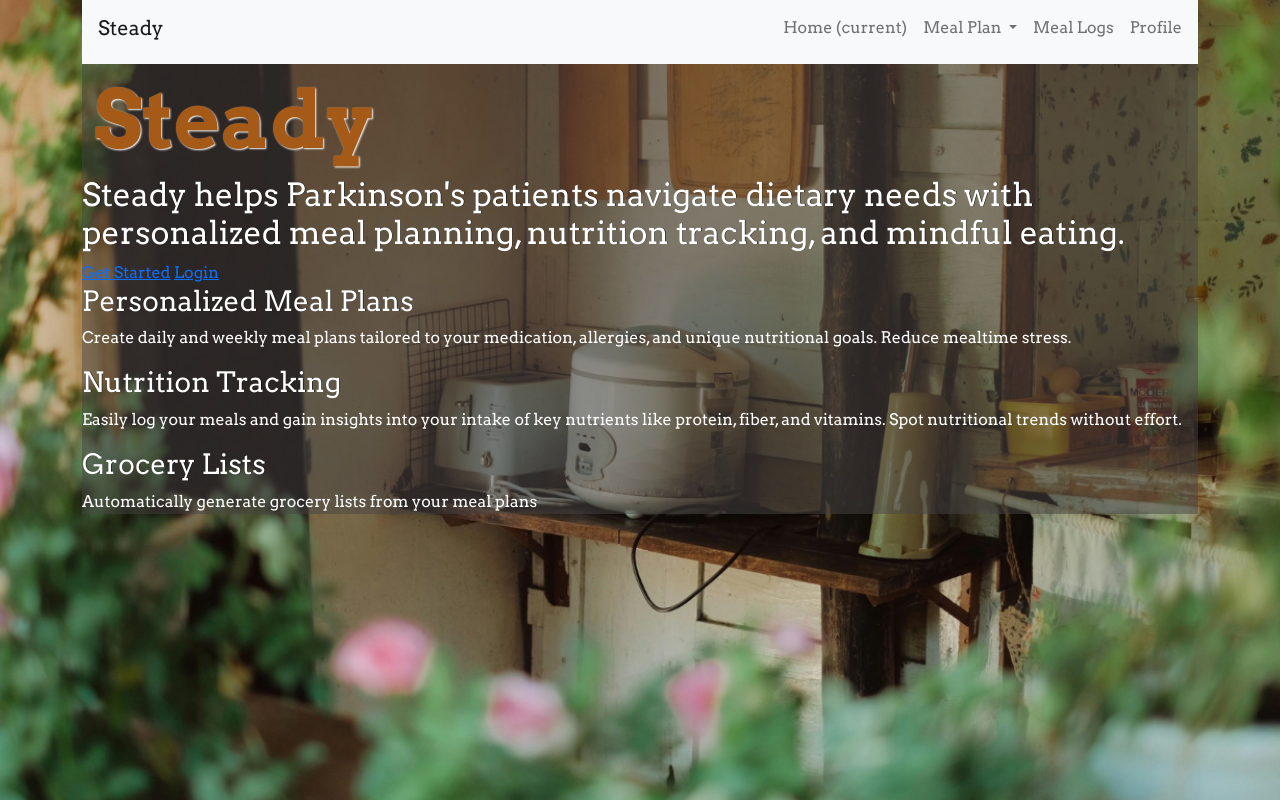
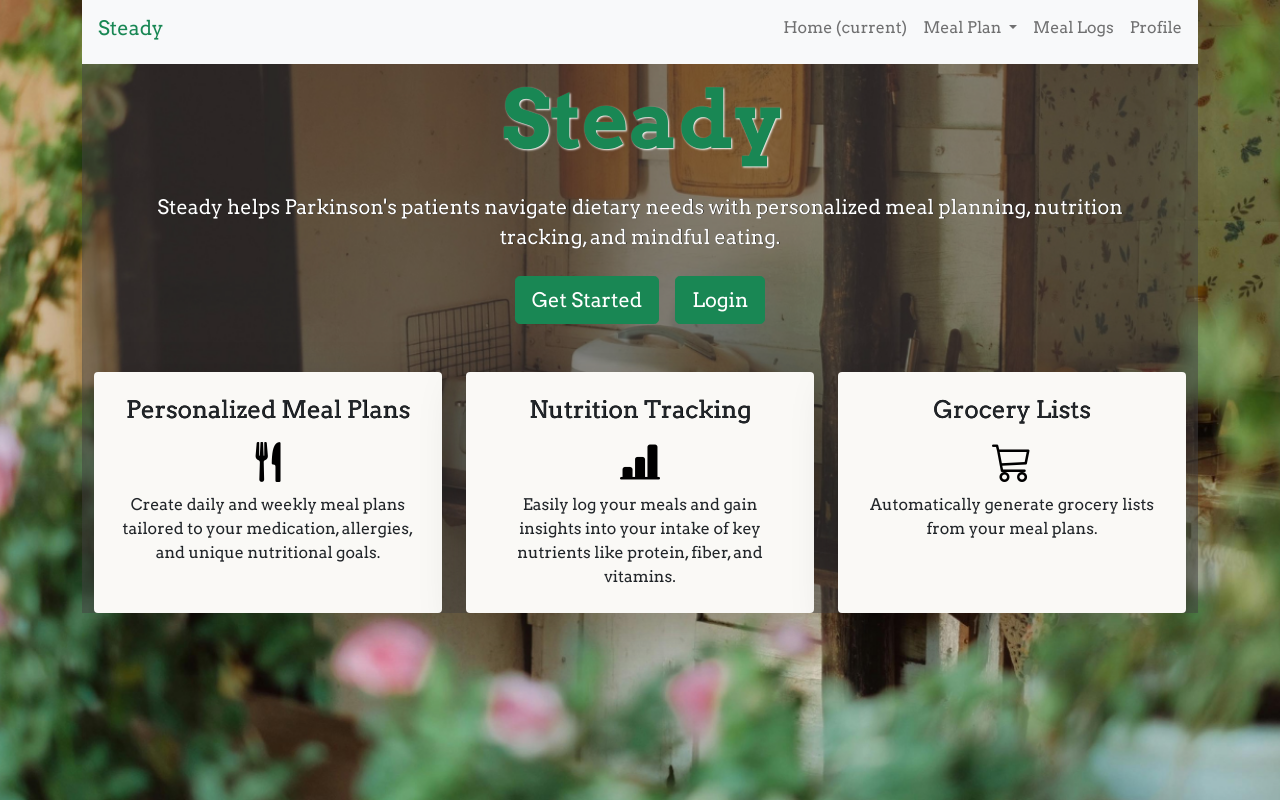
Before and after one commit to ch7oe/Steady, a Flask app: page / in a window 1280 px wide. Run offline with Flask 3, Linux system fonts and the light colour scheme.

Commit message:
put each day for meal plan and its meals in cards and button to edit meal plan. also added cards for features and made homepage more appealing

```diff
--- a/templates/base.html
+++ b/templates/base.html
@@ -8,6 +8,8 @@
     <!-- link for style/get uniform style through app -->
     <!-- bootstrap css -->
         <link href="https://cdn.jsdelivr.net/npm/bootstrap@5.0.1/dist/css/bootstrap.min.css" rel="stylesheet" integrity="sha384-+0n0xVW2eSR5OomGNYDnhzAbDsOXxcvSN1TPprVMTNDbiYZCxYbOOl7+AMvyTG2x" crossorigin="anonymous">
+    <!-- bootstrap icons CDN -->
+        <link rel="stylesheet" href="https://cdn.jsdelivr.net/npm/bootstrap-icons@1.13.1/font/bootstrap-icons.min.css">
     <!-- google fonts -->
         <link rel="preconnect" href="https://fonts.googleapis.com">
         <link rel="preconnect" href="https://fonts.gstatic.com" crossorigin>
@@ -22,7 +24,7 @@
         <div style="background-color: rgba(71, 68, 68, 0.5)!important;">
 
             <nav class="navbar navbar-expand-sm navbar-light bg-light">
-                <a class="navbar-brand mb-2 ms-2" href="/" style="margin: 0px 16px 8px 16px!important;">Steady</a>
+                <a class="navbar-brand mb-2 ms-2 text-success fw-semibold" href="/" style="margin: 0px 16px 8px 16px!important;">Steady</a>
                 <button
                     class="navbar-toggler"
                     type="button"
--- a/templates/homepage.html
+++ b/templates/homepage.html
@@ -2,22 +2,57 @@
 {% block title %}Steady{% endblock %}
 
 {% block body %}
-    <h1 class="display-4" id="homepage-title">Steady</h1>
+    <div>
+        <div>
+            <h1 class="display-3 fw-bold mb-4 text-center text-success" id="homepage-title">Steady</h1>
+        </div>
 
-    <h2 class="homepage-app-intro">Steady helps Parkinson's patients navigate dietary needs with personalized meal planning, nutrition tracking, and mindful eating.</h2>
+        <p class="homepage-app-intro lead fw-semibold mb-4 px-5 text-center">Steady helps Parkinson's patients navigate dietary needs with personalized meal planning, nutrition tracking, and mindful eating.</p>
 
-    <a href="/register" class="homepage-reg-log">Get Started</a>
-    <a href="/login" class="homepage-reg-log">Login</a>
+        <div class="d-flex flex-column flex-sm-row justify-content-center gap-3">
+            <a href="/register" class="homepage-reg-log btn btn-lg btn-success">Get Started</a>
+            <a href="/login" class="homepage-reg-log btn btn-lg btn-success">Login</a>
+        </div>
 
-    <h3 class="homepage-app-intro">Personalized Meal Plans</h3>
-    <p class="homepage-app-intro-description">Create daily and weekly meal plans tailored to your medication, allergies, and unique nutritional goals.
-        Reduce mealtime stress.</p>
+        <!-- features -->
+        <div class="container my-5">
+            <div class="row row-cols-1 row-cols-md-3 g-4">
+                <div class="col">
+                    <div class="card h-100 shadow-lg border-0" style="background-color: #FAF9F6; opacity: 1;">
+                        <div class="card-body p-4">
+                            <h3 class="homepage-app-intro card-title h4 fw-semibold mb-2 text-dark text-center">Personalized Meal Plans</h3>
+                            <div class="text-center">
+                                <i class="bi bi-fork-knife mb-3 fs-1" style="color: black;"></i>
+                            </div>
+                            <p class="homepage-app-intro-description card-text text-dark text-center">Create daily and weekly meal plans tailored to your medication, allergies, and unique nutritional goals.</p>
+                        </div>
+                    </div>
+                </div>
 
-    <h3 class="homepage-app-intro">Nutrition Tracking</h3>
-    <p class="homepage-app-intro-description">Easily log your meals and gain insights into your intake of key nutrients like protein, fiber, and vitamins.
-        Spot nutritional trends without effort.</p>
+                <div class="col">
+                    <div class="card h-100 shadow-lg border-0" style="background-color: #FAF9F6; opacity: 1;">
+                        <div class="card-body p-4">
+                            <h3 class="homepage-app-intro card-title h4 fw-semibold mb-2 text-dark text-center">Nutrition Tracking</h3>
+                            <div class="text-center">
+                                <i class="bi bi-bar-chart-line-fill mb-3 fs-1" style="color: black;"></i>
+                            </div>
+                            <p class="homepage-app-intro-description card-text text-dark text-center">Easily log your meals and gain insights into your intake of key nutrients like protein, fiber, and vitamins.</p>
+                        </div>
+                    </div>
+                </div>
 
-    <h3 class="homepage-app-intro">Grocery Lists</h3>
-    <p class="homepage-app-intro-description">Automatically generate grocery lists from your meal plans</p>
-
+                <div class="col">
+                    <div class="card h-100 shadow-lg border-0" style="background-color: #FAF9F6; opacity: 1;">
+                        <div class="card-body p-4">
+                            <h3 class="homepage-app-intro card-title h4 fw-semibold mb-2 text-dark text-center">Grocery Lists</h3>
+                            <div class="text-center">
+                                <i class="bi bi-cart3 mb-3 fs-1" style="color: black;"></i>
+                            </div>
+                            <p class="homepage-app-intro-description card-text text-dark text-center">Automatically generate grocery lists from your meal plans.</p>
+                        </div>
+                    </div>
+                </div>
+            </div>
+        </div>
+    </div>
 {% endblock %}
--- a/templates/meal_plan_view.html
+++ b/templates/meal_plan_view.html
@@ -18,7 +18,7 @@
             <!-- loop through each day, to get meal plans for each day -->
             {% for day_date, meal_for_day in weekly_meal_plan_info.items() %}
                 <div class="col">
-                    <div class="card h-100 shadow-sm border-2 rounded-custom">
+                    <div class="card h-100 shadow-sm border-2">
                         <div class="card-body d-flex flex-column">
                             <h3 class="card-title h5 fw-semibold text-gray-800 mb-3 border-bottom pb-2 text-center text-dark">
                                 {{ day_date.strftime('%A') }} - <span class="text-gray-500 fw-normal">{{ day_date.strftime('%b %d') }}</span>
@@ -49,7 +49,9 @@
                 </div>
             {% endfor %}
             <div class="col">
-                <a id="meal-plan-edit-bottom" class="btn btn-success btn-lg mt-3" href="/meal-plan/edit/{{ week_start.strftime('%Y-%m-%d') }}">Edit Meals</a>
+                <div class="text-center">
+                    <a id="meal-plan-edit-bottom" class="btn btn-success btn-lg mt-3" href="/meal-plan/edit/{{ week_start.strftime('%Y-%m-%d') }}">Edit Meals</a>
+                </div>
             </div>
         </div>
     </div>
```
